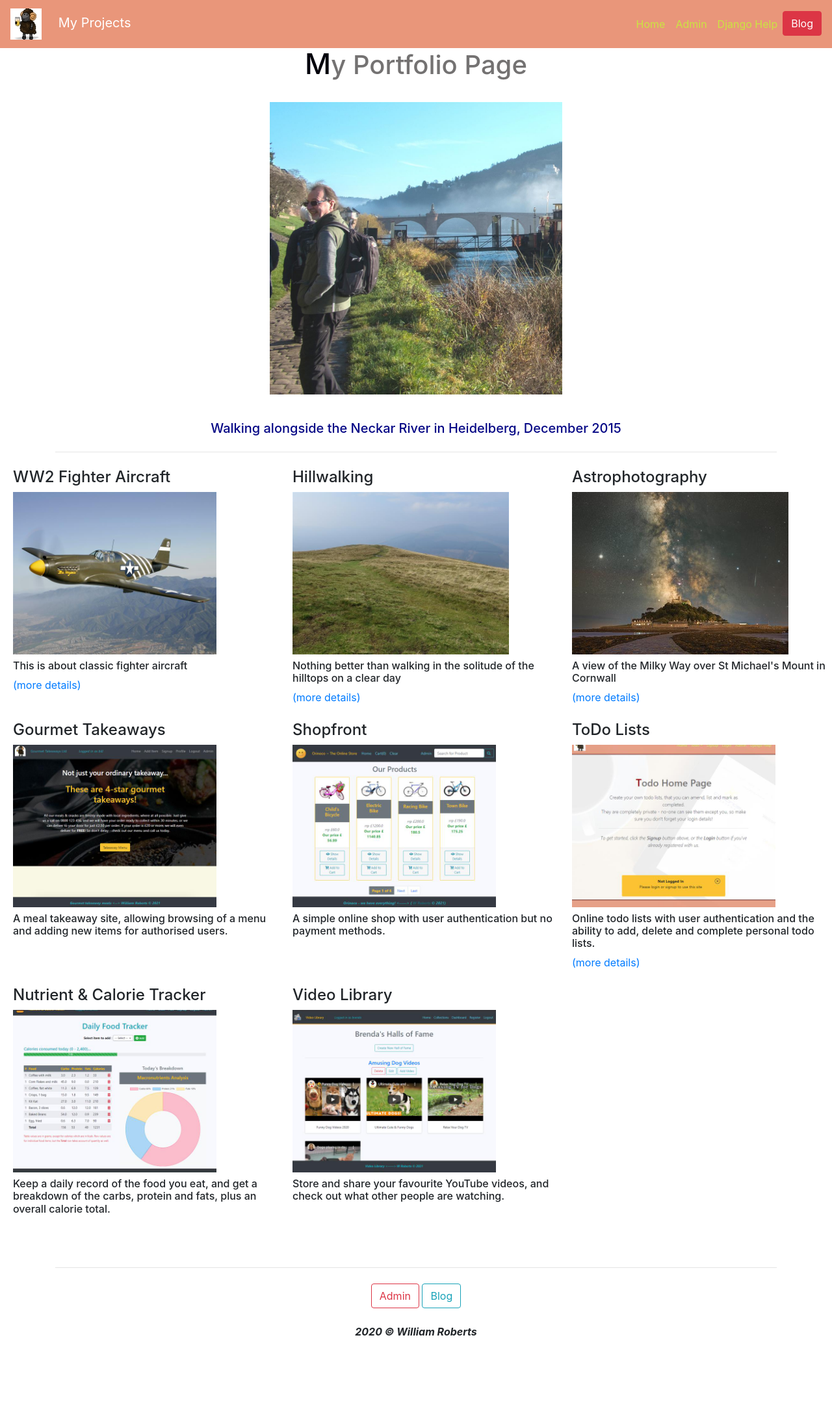
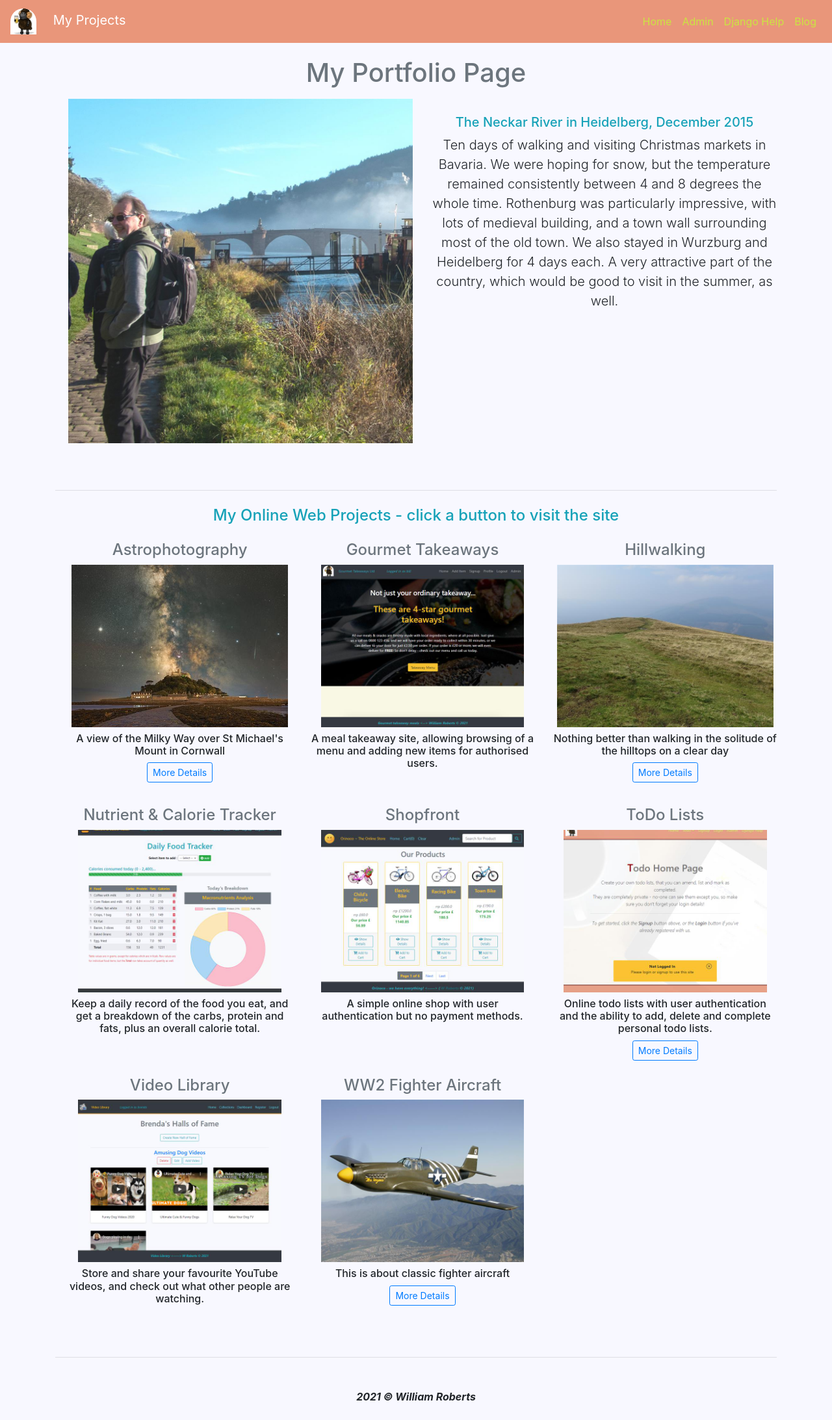
Before and after one commit to whroberts1411/Personal_Portfolio, a Django app: page / in a window 1280 px wide. Shown: the whole page at 65% size. Before the commit the page ends 2055 px from the top, so only its background shows below. Run offline with Django 3.2, Linux system fonts and the light colour scheme; data comes from the database, SQL or seed files in the repository; both versions use the stored data as it was after the commit.

Commit message:
Main screen layout
Add more Bootstrap classes to the main screen to improve the appearance and behaviour on resize.

```diff
--- a/portfolio_project/portfolio/models.py
+++ b/portfolio_project/portfolio/models.py
@@ -4,8 +4,7 @@ from django_resized import ResizedImageField
 class Project(models.Model):
 
     # This crops and resizes images that are uploaded to keep the stored
-    # image within a reasonable size. The settings used reduce an image of
-    # 2.3 meg down to 95 kb, for example.
+    # image within a reasonable size.
     title = models.CharField(max_length=100)
     description = models.CharField(max_length=250)
     image = ResizedImageField(size=[640, 512], crop=['middle','center'],
--- a/portfolio_project/portfolio/templates/portfolio/home.html
+++ b/portfolio_project/portfolio/templates/portfolio/home.html
@@ -15,48 +15,48 @@
 
       <div class="container text-center">
 
-        <h1>My Portfolio Page</h1>
-        <br />
-        <img
-          src="{% static 'bavaria.jpg' %}"
-          height="450"
-          width="450"
-        />
-        <br /><br />
-        <p>
-          <h5>Walking alongside the Neckar River in Heidelberg, December 2015</h5>
+        <h1 class="my-3 text-secondary">My Portfolio Page</h1>
+        <div class="row">
+          <div class="col-md-6">
+            <img class="img-fluid" src="{% static 'bavaria.jpg' %}" />
+          </div>
+          <div class="col-md-6">
+            <h5 class="mt-4 text-info">The Neckar River in Heidelberg, December 2015</h5>
+            <p class="lead">
+              Ten days of walking and visiting Christmas markets in Bavaria. We
+              were hoping for snow, but the temperature remained consistently
+              between 4 and 8 degrees the whole time. Rothenburg was particularly
+              impressive, with lots of medieval building, and a town wall surrounding
+              most of the old town. We also stayed in Wurzburg and Heidelberg
+              for 4 days each. A very attractive part of the country, which
+              would be good to visit in the summer, as well.
             </p>
-        <hr class="my-4" />
+          </div>
         </div>
 
+        <br><br>
+        <hr class="my-4" />
 
+        <h4 class="text-info mb-4">My Online Web Projects - click a button to visit the site</h4>
         <div class="row">
 
           {% for project in projects %}
             <div class="col-lg-4 col-md-6">
 
-          <h4>{{ project.title }}</h4>
+              <h4 class="text-secondary">{{ project.title }}</h4>
               <img src="{{ project.image.url }}" class="img-fluid mb-2 projimage" />
               <h6>{{ project.description }}</h6>
 
               {% if project.url %}
-            <a href="{{ project.url }}" target="_blank">(more details)</a>
+                <a href="{{ project.url }}" target="_blank" class="btn btn-outline-primary btn-sm">More Details</a>
               {% endif %}
               <br><br>
             </div>
           {% endfor %}
+        </div>
+
+        <hr class="my-4">
 
       </div>
 
-
-
-      <div class="container text-center">
-        <hr class="my-4">
-        <a href="admin/login/?next=/admin/" class="btn btn-outline-danger"
-          >Admin</a
-        >
-        <a href="blog" class="btn btn-outline-info">Blog</a>
-        <br />
-      </div>
-
     {% endblock content %}
--- a/portfolio_project/portfolio/views.py
+++ b/portfolio_project/portfolio/views.py
@@ -3,6 +3,6 @@ from .models import Project
 
 def home(request):
 
-    projects = Project.objects.all()
+    projects = Project.objects.all().order_by('title')
 
     return render(request, 'portfolio/home.html', {'projects':projects})
--- a/portfolio_project/static/style.css
+++ b/portfolio_project/static/style.css
@@ -1,3 +1,8 @@
+body {
+	overflow-x: hidden;
+    background-color: ghostwhite;
+}
+
 .navbar {
     background-color: darksalmon !important;
 }
@@ -10,7 +15,10 @@
 }
 
 .mylogo {
-    padding-right: 20px;
+    border-radius: 20px 20px 0 0;
+    height : 40px;
+    width : 40px;
+    margin-right: 20px;
 }
 
 .row {
@@ -19,19 +27,6 @@
 
 .projimage {
     height: 250px;
-}
-
-h1 {
-    color: rgb(116, 114, 114);
-}
-
-h1::first-letter {
-    color: rgb(1, 0, 12);
-    font-size: 110%;
-}
-
-h5 {
-    color:rgb(5, 7, 133);
 }
 
 #blogtitle {
--- a/portfolio_project/templates/base.html
+++ b/portfolio_project/templates/base.html
@@ -38,7 +38,7 @@
 
       {% block footer %}
         <div class="container text-center">
-          <br><b><i>2020 © William Roberts</i></b><br><br>
+          <br><b><i><span id="year"></span> © William Roberts</i></b><br><br>
         </div>
       {% endblock footer %}
 
@@ -51,5 +51,16 @@
     <script src="https://cdn.jsdelivr.net/npm/bootstrap@4.5.3/dist/js/bootstrap.bundle.min.js"
       integrity="sha384-ho+j7jyWK8fNQe+A12Hb8AhRq26LrZ/JpcUGGOn+Y7RsweNrtN/tE3MoK7ZeZDyx"
       crossorigin="anonymous"></script>
+<!-----------------------------------------------------------------------------
+ ------------------------------------------------------------------------------>
+ <script>
+
+  // Get the current year for the copyright ---------------------------------
+  $('#year').text(new Date().getFullYear());
+
+</script>
+
+{% block scripts %}
+{% endblock scripts %}
 
 </html>
--- a/portfolio_project/templates/navbar.html
+++ b/portfolio_project/templates/navbar.html
@@ -29,7 +29,7 @@
                 <a class="nav-link" href="{% static 'django.pdf' %}" target="_blank">Django Help</a>
             </li>
             <li class="nav-item">
-                <a role="button" class="btn btn-danger" href="{% url 'blog:all_blogs' %}" >Blog</a>
+                <a  class="nav-link" href="{% url 'blog:all_blogs' %}" >Blog</a>
             </li>
         </ul>
 
```
Also changed, not shown: portfolio_project/db.sqlite3, portfolio_project/media/portfolio/images/foodtracker.jpeg (added), portfolio_project/media/portfolio/images/shop.jpeg (added), portfolio_project/media/portfolio/images/takeaway.jpeg (added), portfolio_project/media/portfolio/images/todo.jpeg (added), portfolio_project/media/portfolio/images/videolibrary.jpeg (added). Lines whose indentation alone changed are shown as unchanged.
